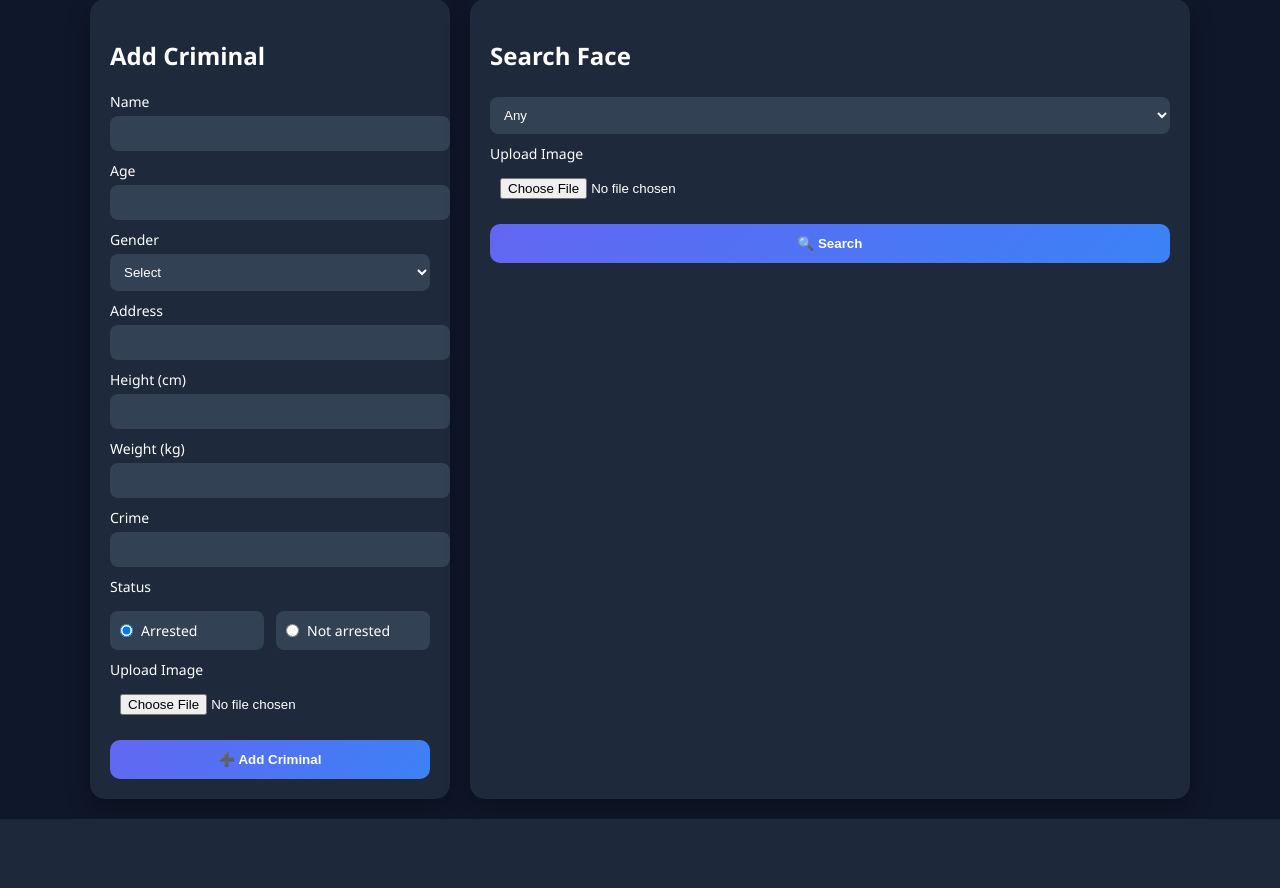
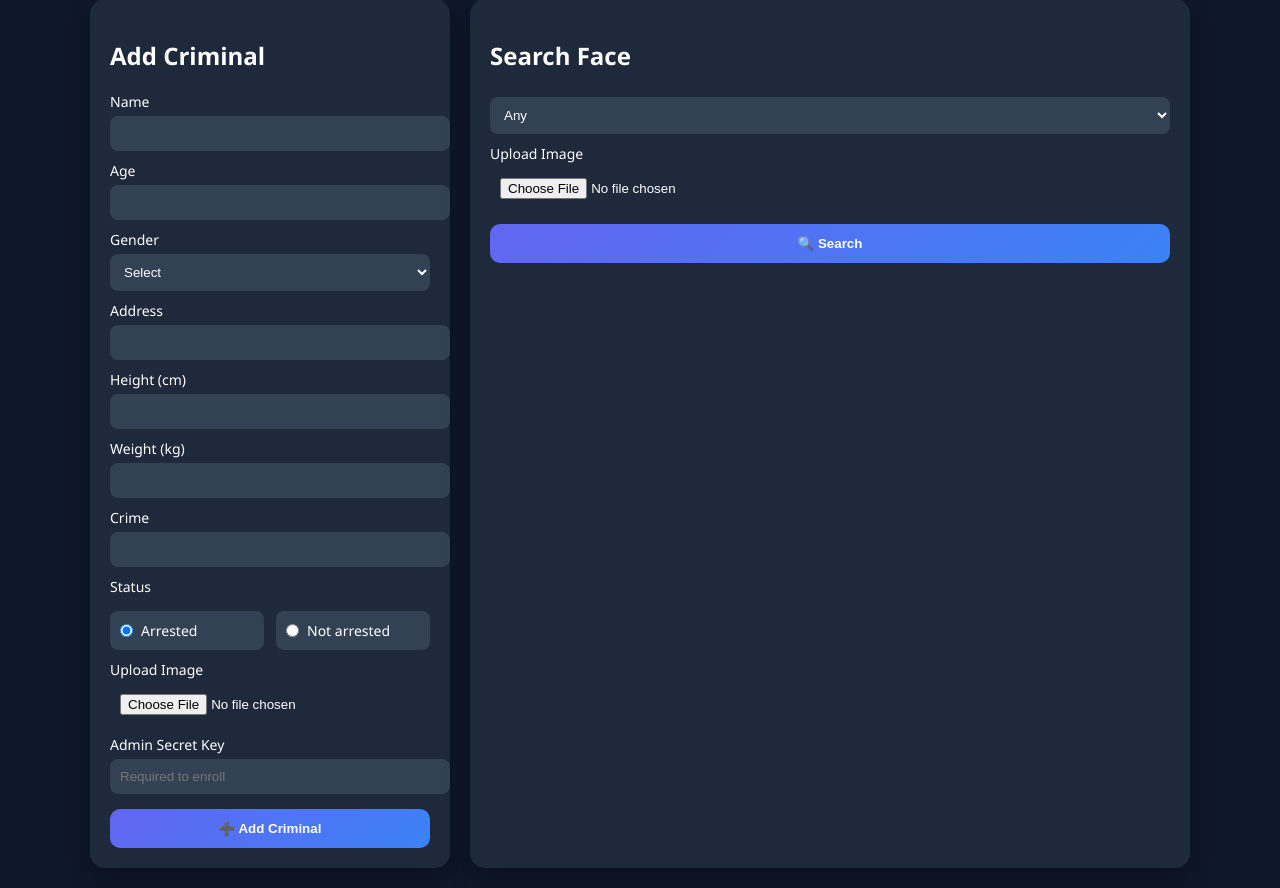
Before and after one commit to Anshul-Rajpoot/Criminal-face-generation-and-recognition, a Flask app: page / in a window 1280 px wide. Shown: the part 159-1047 px from the top of the page. Before the commit the page ends 978 px from the top, so only its background shows below. Run offline with Flask 3, Linux system fonts and the light colour scheme.

Commit message:
Restrict database enrollment to admins

```diff
--- a/Backend/app.py
+++ b/Backend/app.py
@@ -363,7 +363,7 @@ def api_upload_and_match():
 
 
 @app.route("/api/enroll", methods=["POST", "OPTIONS"])
-@require_auth()
+@require_auth(required_role="ADMIN")
 def api_enroll():
     if request.method == "OPTIONS":
         return ("", 204)
@@ -499,6 +499,17 @@ def index():
 @app.post("/enroll")
 def enroll():
     data = request.form
+
+    admin_secret_required = os.getenv("ADMIN_SECRET_KEY")
+    if not admin_secret_required:
+        flash("❌ Enrollment disabled. Set ADMIN_SECRET_KEY in your .env to enable admin-only enrollment.", "error")
+        return redirect(url_for("index"))
+
+    provided_secret = (data.get("adminSecret") or "").strip()
+    if provided_secret != admin_secret_required:
+        flash("❌ Invalid admin secret key", "error")
+        return redirect(url_for("index"))
+
     file = request.files.get("image")
 
     if not file:
--- a/Backend/templates/index.html
+++ b/Backend/templates/index.html
@@ -217,6 +217,9 @@
         <label>Upload Image</label>
         <input type="file" name="image" accept=".jpg,.jpeg,.png" required>
 
+        <label>Admin Secret Key</label>
+        <input type="password" name="adminSecret" placeholder="Required to enroll" required>
+
         <button type="submit">➕ Add Criminal</button>
 
       </form>
--- a/Frontend/src/App.jsx
+++ b/Frontend/src/App.jsx
@@ -51,7 +51,7 @@ export default function App() {
           <Route
             path="/upload"
             element={
-              <ProtectedRoute>
+              <ProtectedRoute requiredRole="ADMIN">
                 <AdminUpload />
               </ProtectedRoute>
             }
--- a/Frontend/src/pages/Editor.jsx
+++ b/Frontend/src/pages/Editor.jsx
@@ -141,6 +141,11 @@ export default function Editor() {
   };
 
   const goToUploadForm = () => {
+    const role = localStorage.getItem("role");
+    if (role !== "ADMIN") {
+      showToast("Only admins can upload data to the database", "warning");
+      return;
+    }
     navigate("/upload");
   };
 
```
Also changed, not shown: Frontend/src/components/AppHeader.jsx (+7 -1 lines), README.md.
